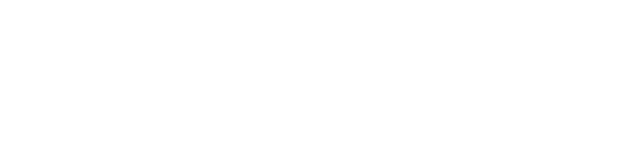
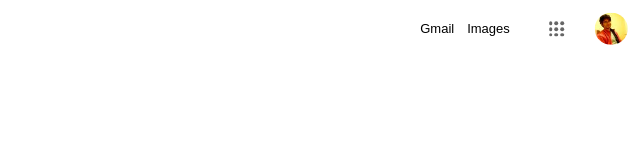
Before and after one commit to benjaminhonorio/google-homepage, a plain HTML site: page index.html in a window 1280 px wide. Shown: the whole page, without its empty margins (640-1280 px from the left). Drawn offline with Linux system fonts and the light colour scheme.

Commit message:
Add navbar

```diff
--- a/index.html
+++ b/index.html
@@ -10,6 +10,29 @@
 
 <body>
 
+    <nav>
+        <ul class="navbar">
+            <li><a href="#">Gmail</a></li>
+            <li><a href="#">Images</a></li>
+            <li class="dots-dropdown">
+                <a href="#">
+                    <div class="grid">
+                        <div></div>
+                        <div></div>
+                        <div></div>
+                        <div></div>
+                        <div></div>
+                        <div></div>
+                        <div></div>
+                        <div></div>
+                        <div></div>
+                    </div>
+                </a>
+            </li>
+            <li class="gh-profile"><a href="https://github.com/benjaminhonorio"><img class="gh-img"
+                        src="images/github-profile-picture.jpg" alt="Github profile picture"></a></li>
+        </ul>
+    </nav>
 </body>
 
 </html>
--- a/styles/styles.css
+++ b/styles/styles.css
@@ -11,3 +11,85 @@
 body {
     font-family: arial,sans-serif;
 }
+
+.navbar {
+    display: flex;
+    justify-content: flex-end;
+    margin: 0;
+    padding-left: 0;
+    list-style-type: none;
+}
+
+.navbar>li {
+    margin-left: 1em;
+    display: flex;
+    align-items: center;
+}
+
+.navbar>li>a {
+    display: block;
+    text-decoration: none;
+    color: #000;
+}
+
+.navbar>li>a:hover {
+    text-decoration: underline;
+}
+
+.dots-dropdown {
+    padding-left: 1em;
+}
+
+.dots-dropdown>a {
+    border-radius: 50%;
+    width: 3.2em;
+    height: 3.2em;
+    text-align: center;
+    display: block;
+    position: relative;
+}
+
+.dots-dropdown>a:hover {
+    background-color: #eee;
+}
+
+.gh-profile>a {
+    position: relative;
+    width: 3.2em;
+    height: 3.2em;
+    text-align: center;
+}
+
+.gh-profile:hover {
+    background-color: #eee;
+    border-radius: 50%;
+}
+
+.gh-img {
+    width: 2.5em;
+    border-radius: 50%;
+    position: absolute;
+    left: 50%;
+    top: 50%;
+    transform: translate(-50%, -50%);
+}
+
+.grid {
+    position: absolute;
+    left: 50%;
+    top: 50%;
+    transform: translate(-50%, -50%);
+    display: grid;
+    grid-template-columns: repeat(3, 1fr);
+    grid-template-rows: repeat(3, 1fr);
+    grid-column-gap: 2px;
+    grid-row-gap: 2px;
+    height : 1.2em;
+    width : 1.2em;
+}
+
+.grid>div {
+    border-radius: 50%;
+    background:#000;
+    opacity: 60%;
+}
```
